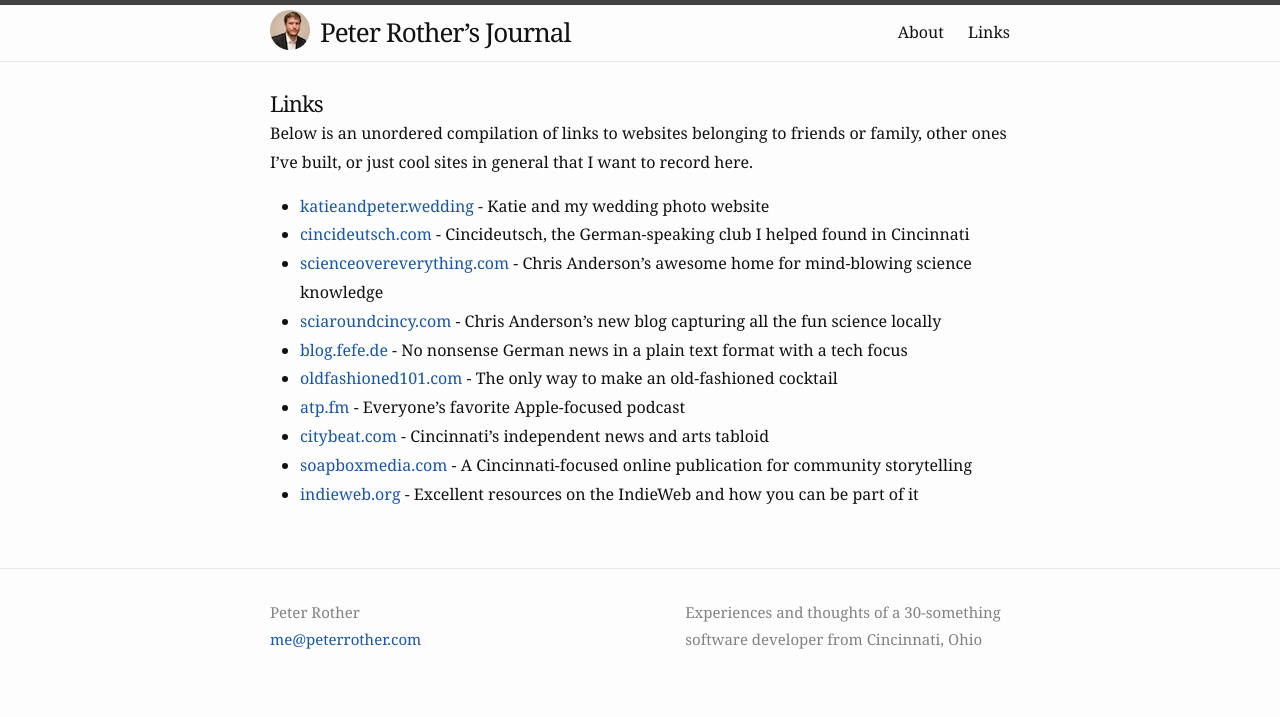
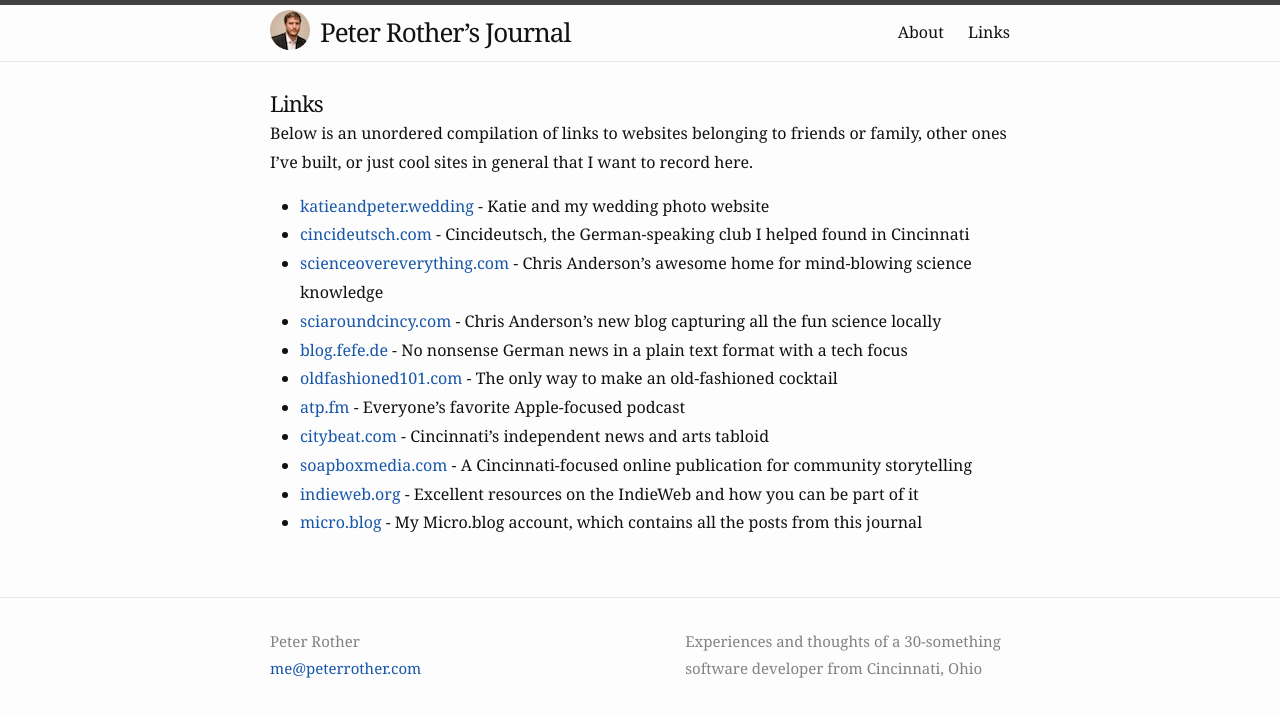
Before and after one commit to peterrother/peterrother.github.io, a Jekyll site: the page built from links.md, in a window 1280 px wide. Shown: the top 717 px of the page. Built offline with Jekyll 4.4.1, drawn with Linux system fonts in a browser that asks for light colours.

Commit message:
Add link to Micro.blog

```diff
--- a/links.md
+++ b/links.md
@@ -28,3 +28,5 @@
 A Cincinnati-focused online publication for community storytelling
 - [indieweb.org](https://indieweb.org) -
 Excellent resources on the IndieWeb and how you can be part of it
+- <a href="https://micro.blog/peterrother" rel="me">micro.blog</a> -
+My Micro.blog account, which contains all the posts from this journal
```
